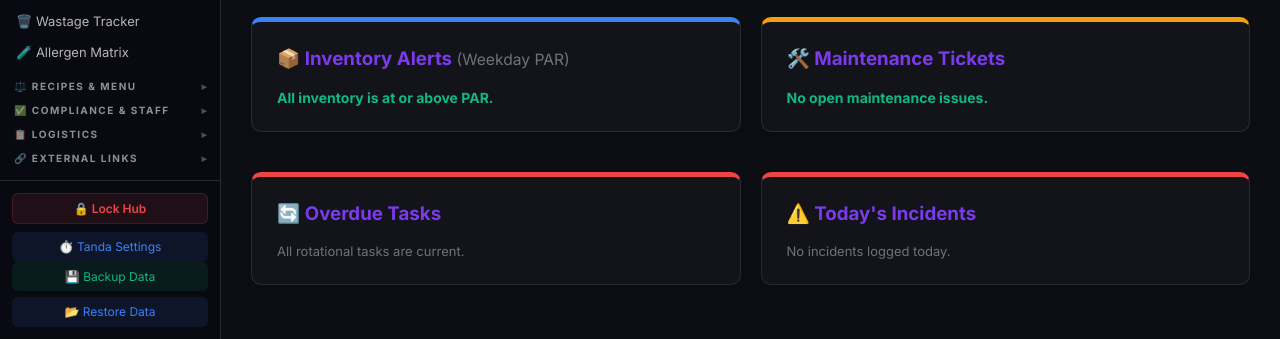
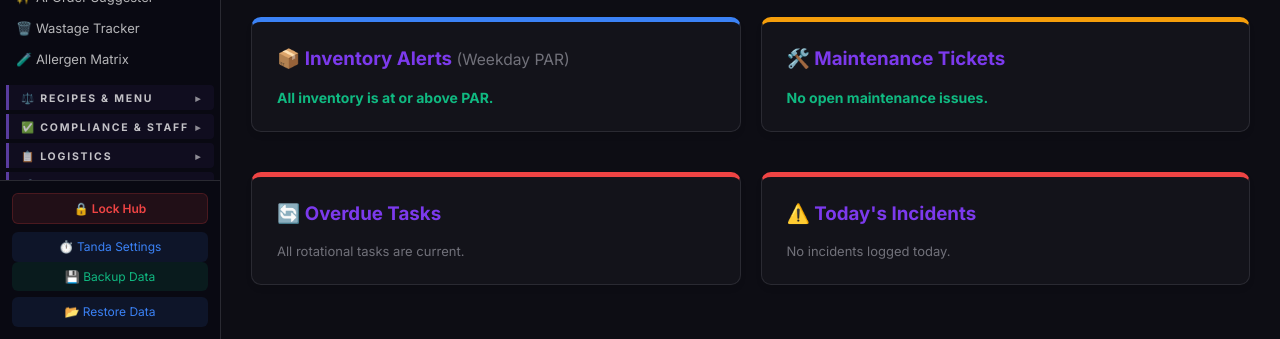
Before and after one commit to jhensens/hubwa, a plain HTML site: page index.html in a window 1280 px wide. Shown: the part 461-800 px from the top of the page. Drawn offline with Linux system fonts and the light colour scheme; no server answers; a script that the page names is missing.

Commit message:
Update style.css

```diff
--- a/style.css
+++ b/style.css
@@ -67,24 +67,32 @@ body {
 .sidebar-scroll::-webkit-scrollbar-thumb { background: rgba(255,255,255,0.1); border-radius: 4px; }
 
 /* Collapsible sections */
-.nav-section { margin-bottom: 2px; }
+.nav-section { margin-bottom: 4px; }
 .nav-section-header {
     display: flex;
     justify-content: space-between;
     align-items: center;
-    padding: 6px 12px 4px 14px;
-    font-size: 10px;
-    font-weight: 700;
+    padding: 7px 12px 5px 12px;
+    margin: 2px 6px 0;
+    font-size: 10.5px;
+    font-weight: 800;
     text-transform: uppercase;
-    letter-spacing: 1.5px;
-    color: rgba(255,255,255,0.55);
+    letter-spacing: 1.8px;
+    color: rgba(255,255,255,0.75);
     cursor: pointer;
     user-select: none;
-    transition: color 0.15s;
+    transition: color 0.15s, background 0.15s;
+    border-left: 3px solid rgba(139,92,246,0.6);
+    border-radius: 0 4px 4px 0;
+    background: rgba(139,92,246,0.06);
 }
-.nav-section-header:hover { color: rgba(255,255,255,0.6); }
-.nav-section-arrow { font-size: 10px; opacity: 0.5; }
-.nav-section-items { padding: 0 6px 4px; }
+.nav-section-header:hover {
+    color: rgba(255,255,255,0.95);
+    border-left-color: rgba(139,92,246,1);
+    background: rgba(139,92,246,0.12);
+}
+.nav-section-arrow { font-size: 10px; opacity: 0.7; }
+.nav-section-items { padding: 2px 6px 6px; }
 
 /* Nav items */
 .nav-item {
@@ -223,10 +231,14 @@ body.venue-lia .nav-item:hover {
     color: rgba(34,211,238,0.9);
 }
 body.venue-lia .nav-section-header {
-    color: rgba(34,211,238,0.5);
+    color: rgba(34,211,238,0.7);
+    border-left-color: rgba(34,211,238,0.6);
+    background: rgba(34,211,238,0.06);
 }
 body.venue-lia .nav-section-header:hover {
-    color: rgba(34,211,238,0.8);
+    color: rgba(34,211,238,0.95);
+    border-left-color: rgba(34,211,238,1);
+    background: rgba(34,211,238,0.12);
 }
 body.venue-lia .nav-dashboard {
     background: rgba(34,211,238,0.12);
```
